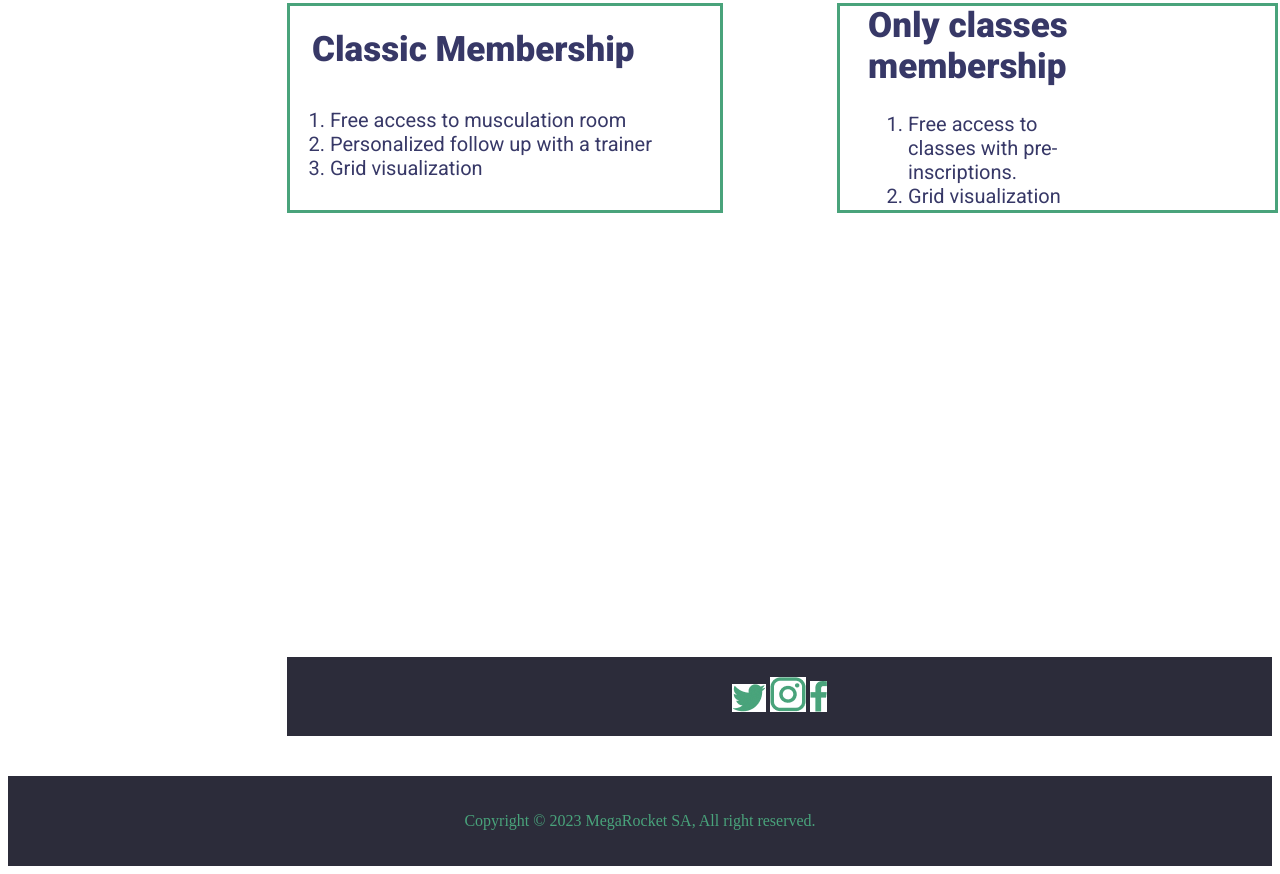
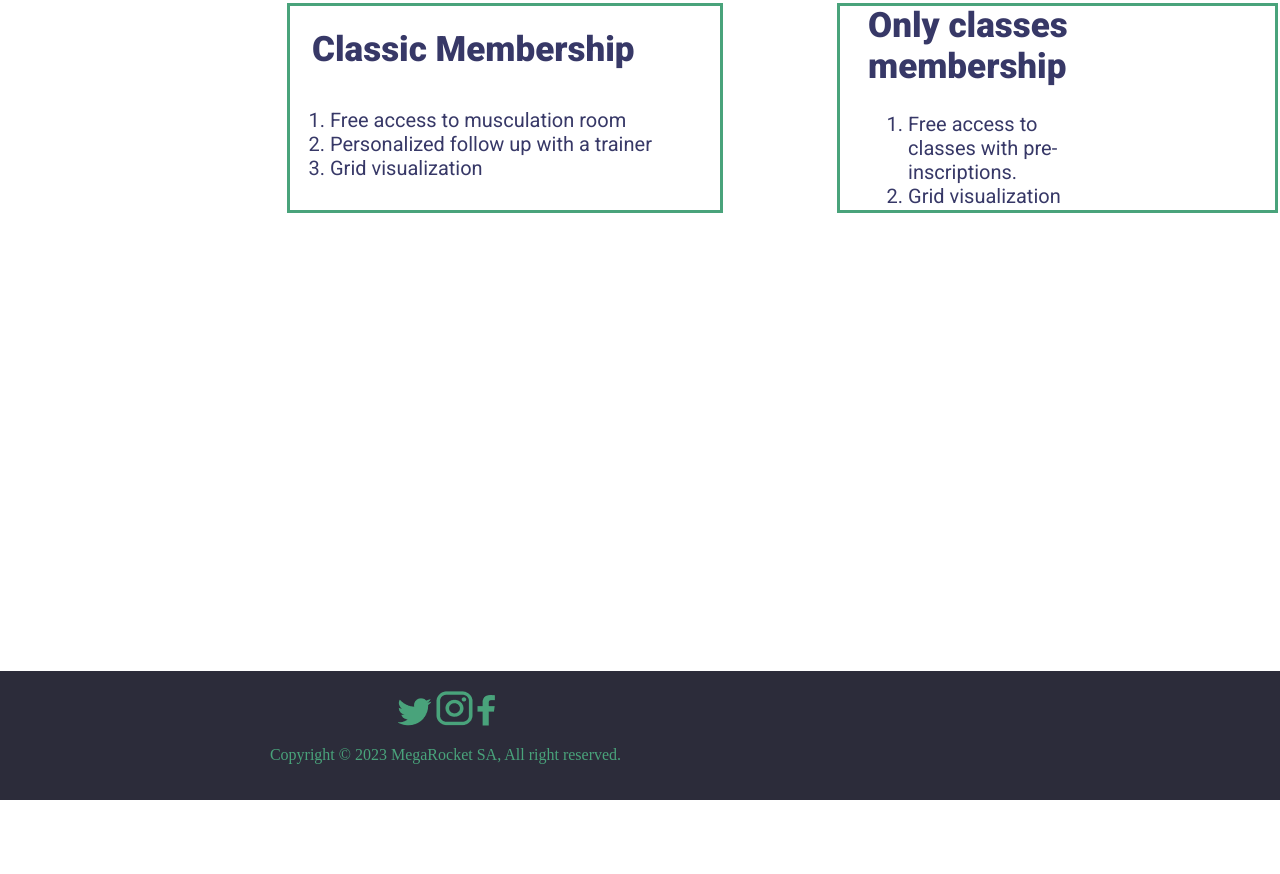
Before and after one commit to AaronSterzer/BaSP-M2023, a plain HTML site: page Week-03/index.html in a window 1280 px wide. Shown: the part 4231-5105 px from the top of the page. After the commit the page ends 5031 px from the top, so only its background shows below. Drawn offline with Linux system fonts and the light colour scheme.

Commit message:
BaSP-W03-2023 footer

```diff
--- a/Week-03/css/style.css
+++ b/Week-03/css/style.css
@@ -26,7 +26,6 @@ header {
     width: 235px;
     top: 0;
     left: 0;
-
  }
  aside li {
     border-bottom: 2px solid white;
@@ -39,9 +38,7 @@ header {
     width: 109px;
     display: inline-block;
  }
-
  aside li:nth-child(4) {
-
     color:#46a37c;
     text-decoration: none;
     border-bottom: 0px;
@@ -101,7 +98,6 @@ header {
   .main-div h1 span{
    color: rgb(55, 56, 103, 75%)
  }
-
  .main-div h2 span{
    font-weight: 100;
  }
@@ -189,7 +185,6 @@ label {
   margin-bottom: 20px;
   font-weight: bold;
  }
-
 input[type=text] {
   width: 550px;
   height: 35px;
@@ -199,10 +194,8 @@ input[type=text] {
   border-radius: 4px;
   box-sizing: border-box;
  }
-
  .box3-list {
   margin-top: 50px;
-
  }
  .box3-list p {
   position: relative;
@@ -221,8 +214,6 @@ textarea {
   margin-top: 50px;
 
  }
-
-
 button[type=submit] {
   background-color: #373867;
   color:#ffffff;
@@ -277,7 +268,6 @@ button[type=submit] {
   position: relative;
   bottom: 100px;
  }
-
  .image-family {
   position: absolute;
   display: inline-block;
@@ -305,7 +295,6 @@ button[type=submit] {
   height: 1000px;
   width: 1500px;
  }
-
 .section h2 {
   position: relative;
   font-size: 50px;
@@ -334,7 +323,6 @@ button[type=submit] {
   font-family: "Roboto", Arial, Helvetica, sans-serif;
   bottom: 43px;
  }
-
 .section-2 {
   position: absolute;
   border-style: solid;
@@ -345,7 +333,6 @@ button[type=submit] {
   height: 204px;
   width: 435px;
  }
-
 .section-2 h3 {
   position: relative;
   color: #373867;
@@ -414,29 +401,7 @@ button[type=submit] {
   top: 86px;
   }
 
-
-
-
-
-
-
-
-
-
-
-
-
-
-
-
-
-.main-footer {
-  position: relative;
-  background-color: #2c2c3a;
-  text-align: center;
-  padding: 20px;
-  margin-top: 40px;
-}
+ */
 .footer-paragraph {
   background-color: #2c2c3a;
   color: #49a37b;
@@ -444,20 +409,17 @@ button[type=submit] {
   padding: 20px;
   margin-top: 40px;
  }
-
-
-
-
-
-
-
-
-
-/*.main-footer {
+ .main-footer {
+  position: absolute;
   background-color: #2C2C3A;
-  color:#49A37B;
+  color: #49A37B;
   text-align: center;
   padding: 20px;
-  margin-top: 40px;
+  margin-top: 54px;
+  width: 1629px;
+  right: 0px;
  }
- */
+ .main-footer img {
+  background-color: none;
+  justify-content: space-between;
+ }
--- a/Week-03/index.html
+++ b/Week-03/index.html
@@ -251,15 +251,15 @@
                     </article>
                     </div>
                     </section>
-                    <div class="main-footer">
-                        <img src="../assets/images/twitter.jpg" alt="foto de logo twitter">
-                        <img src="../assets/images/instagram.jpg" alt="foto de logo instagram">
-                        <img src="../assets/images/facebook.jpg" alt="foto de logo facebook">
+        </main>
+        <footer>
+            <div class="main-footer">
+            <img src="../assets/images/twitter.png" alt="foto de logo twitter">
+            <img src="../assets/images/instagram.png" alt="foto de logo instagram">
+            <img src="../assets/images/facebook.png" alt="foto de logo facebook">
 
-        </main>
-        <footer class="footer-paragraph">
             <p>Copyright &copy; 2023 MegaRocket SA, All right reserved.</p>
+        </div>
         </footer>
-        </div>
     </body>
 </html>
```
Also changed, not shown: assets/images/facebook.jpg (deleted), assets/images/facebook.png (added), assets/images/instagram.jpg (deleted), assets/images/instagram.png (added), assets/images/twitter.jpg (deleted), assets/images/twitter.png (added). Lines whose indentation alone changed are shown as unchanged.
